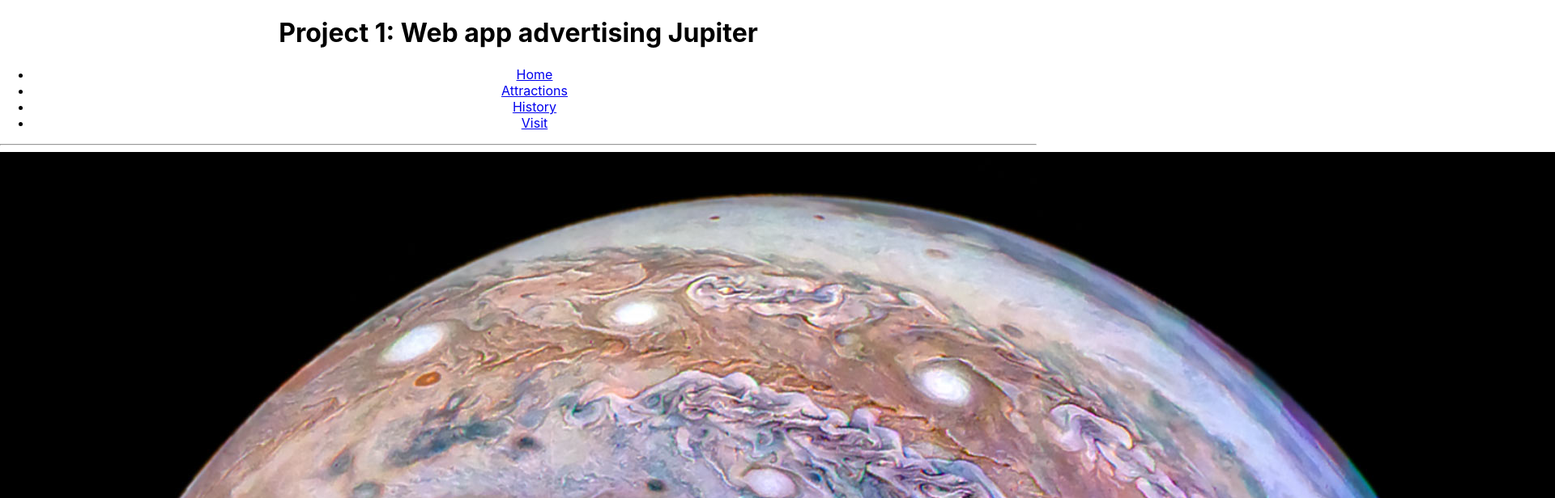
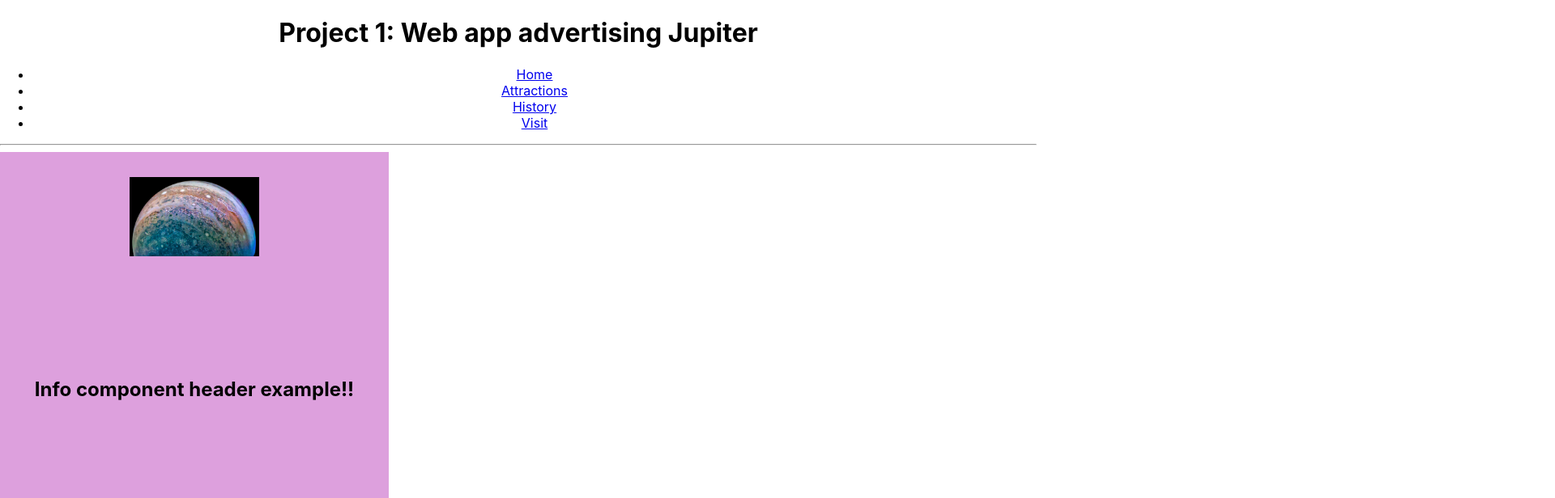
Before and after one commit to chystarr/visit-jupiter, a React (Create React App) app: page /visit in a window 1280 px wide. Shown: the top 616 px of the page at 81% size, 1920 px wide, since content can reach past the window. Built offline with nearby package versions, Linux system fonts and the light colour scheme.

Commit message:
Added basic styling for visit page info components

```diff
--- a/src/components/Visit.js
+++ b/src/components/Visit.js
@@ -1,6 +1,6 @@
 import React from "react";
 
-import "./css/Attractions.css";
+import "./css/Visit.css";
 import InfoCard from "./InfoCard";
 import placeholder from "./img/placeholder.jpg";
 
@@ -9,7 +9,7 @@ function Visit() {
   const text = "Some information about Jupiter. It's a planet in outer space. It's a gas planet. Some information about Jupiter. It's a planet in outer space. It's a gas planet. Some information about Jupiter. It's a planet in outer space. It's a gas planet. Some information about Jupiter. It's a planet in outer space. It's a gas planet.";
 
   return (
-    <div>
+    <div className="visit-page">
       <InfoCard image={placeholder} header={header} text={text}/>
       <InfoCard image={placeholder} header={header} text={text}/>
       <InfoCard image={placeholder} header={header} text={text}/>
--- a/src/components/css/Attractions.css
+++ b/src/components/css/Attractions.css
@@ -9,8 +9,8 @@
 
 .attractions-page .info-card img {
   object-fit: contain;
-  height: 300px;
-  width: 300px;
+  height: 10em;
+  width: 10em;
   grid-column: 2 / 4;
   grid-row: 3 / 5;
 }
--- /dev/null
+++ b/src/components/css/Visit.css
@@ -0,0 +1,24 @@
+.visit-page .info-card {
+  background-color: plum;
+  display: grid;
+  grid-template-columns: 1fr;
+  grid-template-rows: repeat(4, 1fr);
+  place-items: center;
+  height: 35em;
+  width: 30em;
+}
+
+.visit-page .info-card img {
+  object-fit: contain;
+  height: 10em;
+  width: 10em;
+  grid-row: 1 / 2;
+}
+
+.visit-page .info-card h2 {
+  grid-row: 2 / 4;
+}
+
+.visit-page .info-card p {
+  grid-row: 4 / 5;
+}
```
